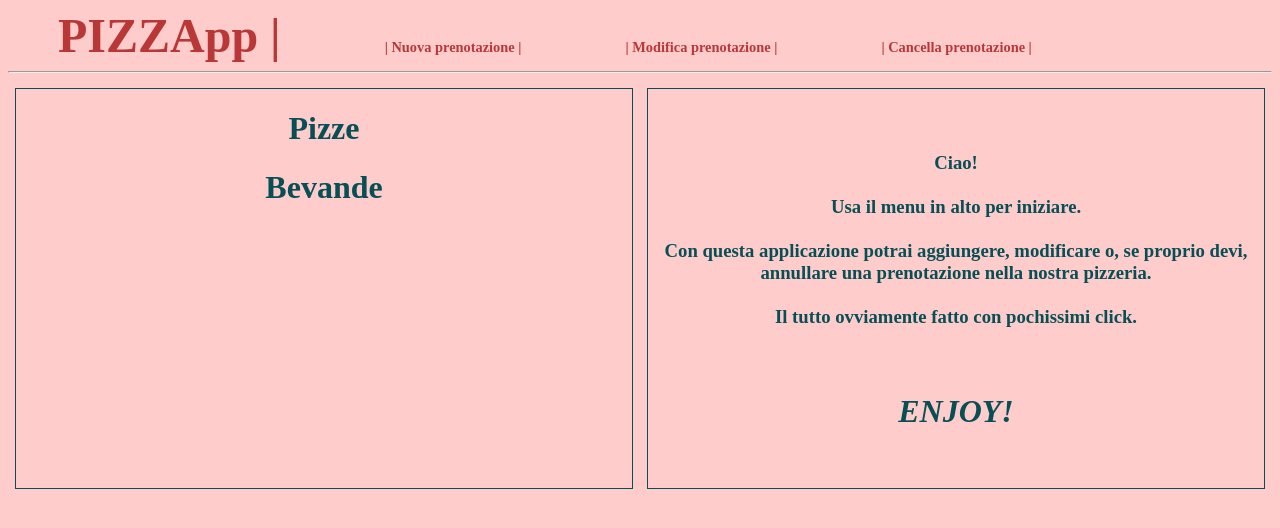
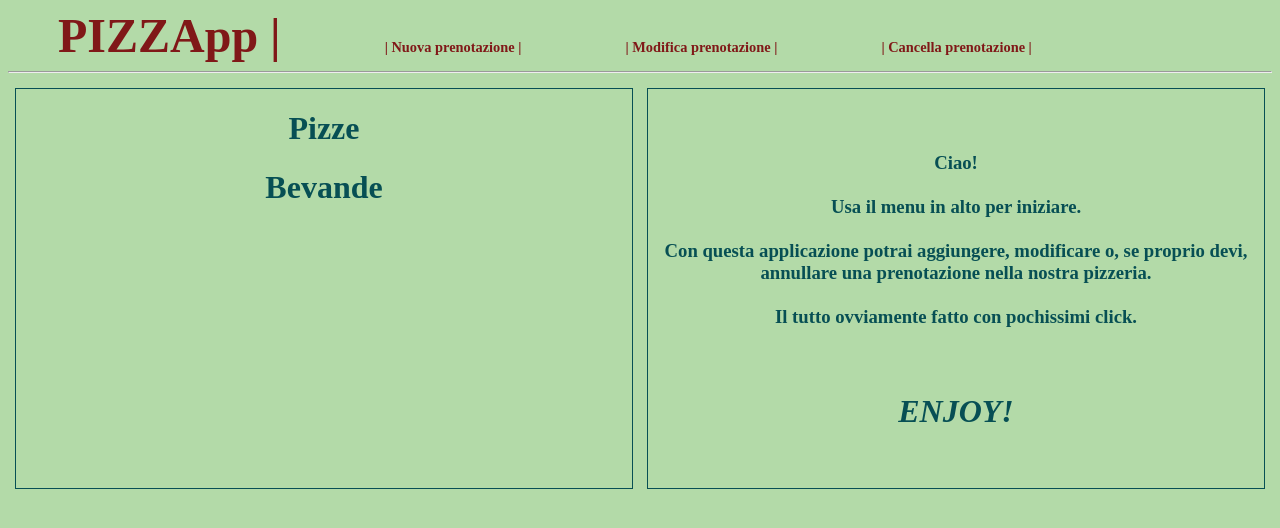
Before and after one commit to alessandro-bertelli/webapp_isa_tbd, a Flask app: page / in a window 1280 px wide. Shown: the top 528 px of the page. Run offline with Flask 2, Linux system fonts and the light colour scheme; data that the repository does not hold is empty; some libraries are stand-ins or nearby versions.

Commit message:
Style changed

```diff
--- a/src/templates/base.html
+++ b/src/templates/base.html
@@ -5,13 +5,13 @@
     <title>{% block title %} PIZZApp {% endblock %}</title>
     <style>
         nav a {
-            color: rgb(185, 55, 55);
+            color: rgb(128, 24, 24);
             font-size: 3em;
             margin-left: 50px;
             text-decoration: none;
         }
         nav indice {
-            color: rgb(185, 55, 55);
+            color: rgb(128, 24, 24);
             font-size: 0.3em;
             margin-left: 50px;
             text-decoration: none;
@@ -35,7 +35,7 @@
         }
     </style>
 </head>
-<body bgcolor="#ffcccc">
+<body style="background: #45a62b68">
     <nav>
         <a href="{{ url_for('index') }}"><strong>PIZZApp       |</strong></a>
         <a href="{{ url_for('create') }}"><indice><strong>| Nuova prenotazione    |</strong></indice></a>
--- a/src/templates/delete.html
+++ b/src/templates/delete.html
@@ -5,13 +5,13 @@
     <title>{% block title %} PIZZApp {% endblock %}</title>
     <style>
         nav a {
-            color: rgb(185, 55, 55);
+            color: rgb(128, 24, 24);
             font-size: 3em;
             margin-left: 50px;
             text-decoration: none;
         }
         nav indice {
-            color: rgb(185, 55, 55);
+            color: rgb(128, 24, 24);
             font-size: 0.3em;
             margin-left: 50px;
             text-decoration: none;
@@ -26,7 +26,7 @@
 
     </style>
 </head>
-<body bgcolor="#ffcccc">
+<body style="background: #45a62b68">
     <nav>
         <a href="{{ url_for('index') }}"><strong>PIZZApp       |</strong></a>
         <a href="{{ url_for('create') }}"><indice><strong>| Nuova prenotazione    |</strong></indice></a>
```
